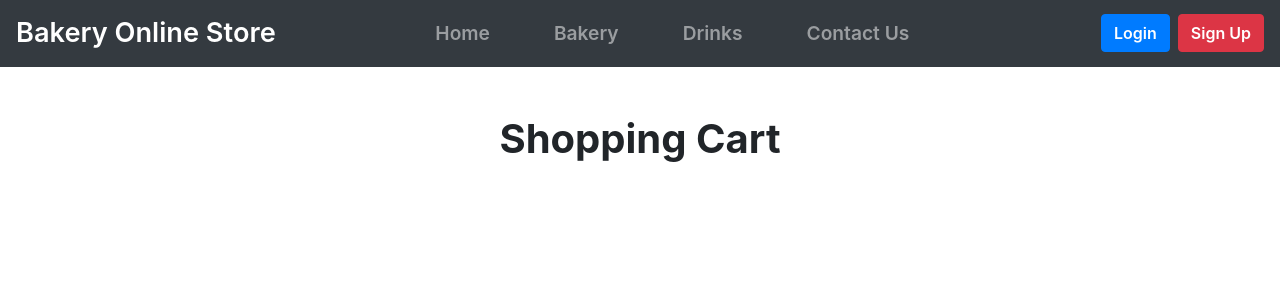
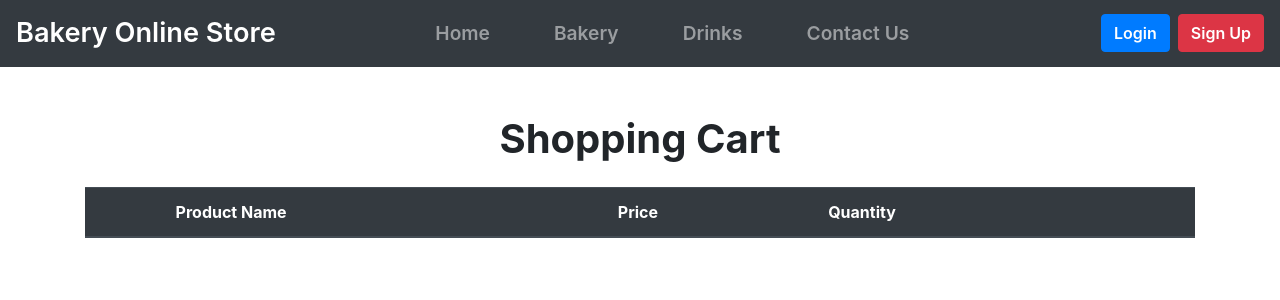
Before and after one commit to jharteaga/react-bakery-online-store, a React (Create React App) app: page /react-bakery-online-store/shopping-cart in a window 1280 px wide. Shown: the top 300 px of the page. Built offline with nearby package versions, Linux system fonts and the light colour scheme.

Commit message:
Add shopping cart resume component

```diff
--- a/src/App.js
+++ b/src/App.js
@@ -42,6 +42,7 @@ function App() {
       <CartContext.Provider
         value={{
           numItems: numItems,
+          cartItems: cartItems,
           onAddItem: handleAddItem,
           onShowCart: handleShowCart,
         }}
--- a/src/components/Menu.jsx
+++ b/src/components/Menu.jsx
@@ -100,7 +100,9 @@ function Menu(props) {
               <span className="user-info">
                 Welcome, {currentUser.firstName}!
               </span>
-              <Cart />
+              <Link to="/shopping-cart">
+                <Cart />
+              </Link>
               <NavLink to="/logout">
                 <button className="btn btn-danger my-2 my-sm-0">Logout</button>
               </NavLink>
--- a/src/components/ShoppingCart.jsx
+++ b/src/components/ShoppingCart.jsx
@@ -1,7 +1,45 @@
-import React from 'react';
+import React, { useContext } from 'react';
+import CartContext from './context/cartContext';
 
 function ShoppingCart(props) {
-  return <h1>Shopping Cart</h1>;
+  const cartContext = useContext(CartContext);
+
+  return (
+    <div className="shopping-container">
+      {/* <div className="preview-checkout">
+        <h2>Preview Checkout</h2>
+      </div> */}
+      <div className="table-responsive-sm">
+        <h1 className="mb-4">Shopping Cart</h1>
+        <table className="table">
+          <thead className="thead-dark">
+            <tr>
+              <th></th>
+              <th>Product Name</th>
+              <th>Price</th>
+              <th>Quantity</th>
+              <th></th>
+            </tr>
+          </thead>
+          <tbody>
+            {cartContext.cartItems.map((item) => (
+              <tr key={item.id}>
+                <td>
+                  <img src={item.image} alt="product" className="img-cart" />
+                </td>
+                <td>{item.name}</td>
+                <td>US${item.price}</td>
+                <td>1</td>
+                <td>
+                  <button className="btn btn-danger btn-sm">Remove</button>
+                </td>
+              </tr>
+            ))}
+          </tbody>
+        </table>
+      </div>
+    </div>
+  );
 }
 
 export default ShoppingCart;
--- a/src/scss/main.scss
+++ b/src/scss/main.scss
@@ -93,6 +93,18 @@ h1 {
 .btn {
   font-weight: 600;
 }
+
+.img-cart {
+  width: 265px;
+  height: 160px;
+  max-width: 100%;
+}
+
+// .shopping-container {
+//   display: flex;
+//   flex-direction: row-reverse;
+//   justify-content: space-between;
+// }
 
 //********************************************
 
```
